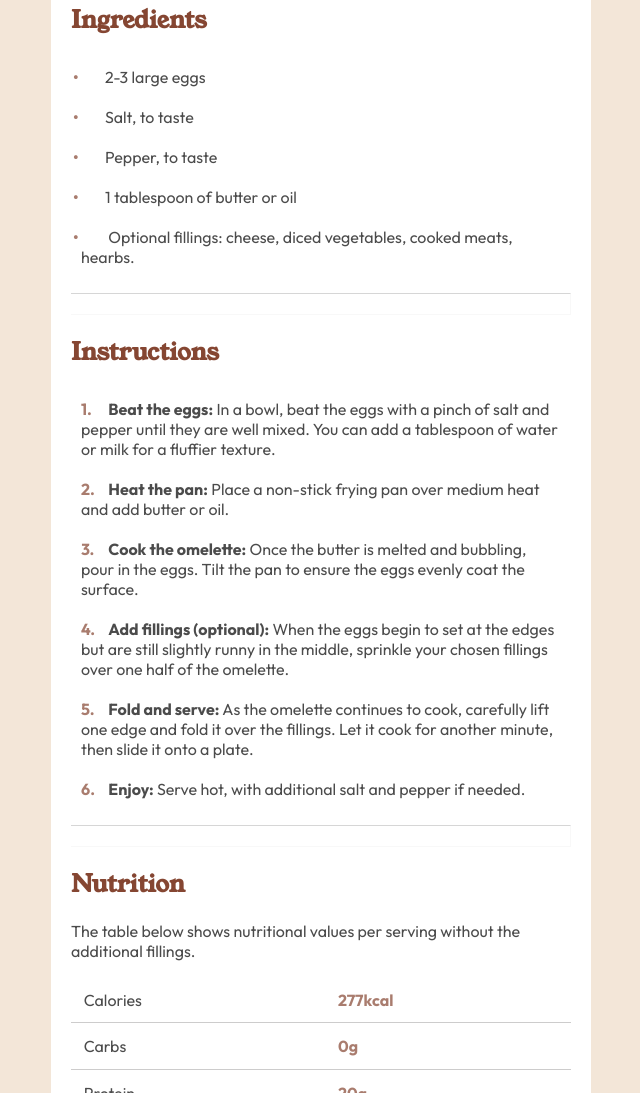
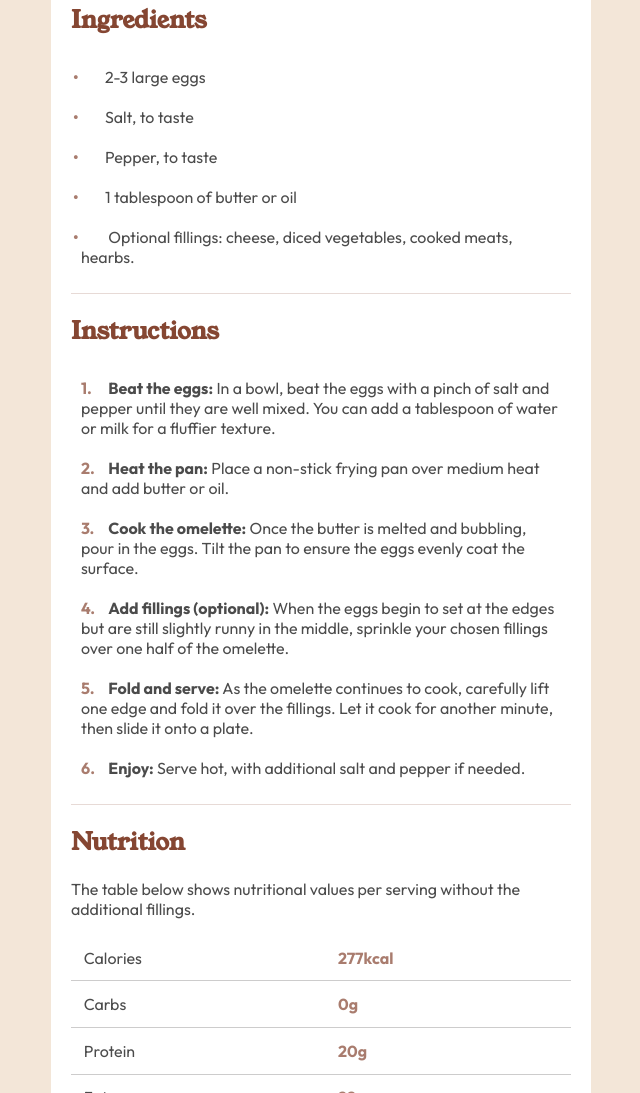
Before and after one commit to cjpanda/Recipe-page, a plain HTML site: page index.html in a window 1280 px wide. Shown: the part 675-1768 px from the top of the page, without its empty margins (319-959 px from the left). Drawn offline with Linux system fonts and the light colour scheme.

Commit message:
sub-divider changed

```diff
--- a/styles.css
+++ b/styles.css
@@ -57,9 +57,11 @@ table {
 }
 
 hr {
-  opacity: 40%;
-  padding: 10px;
-  border-left: transparent;
+  opacity: 20%;
+  border: none;
+  background-color: #854632;
+  margin: 10px 0;
+  height: 1px;
 }
 
 h2 {
```
